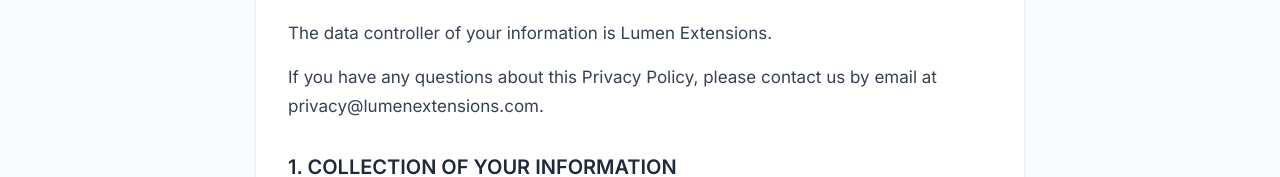
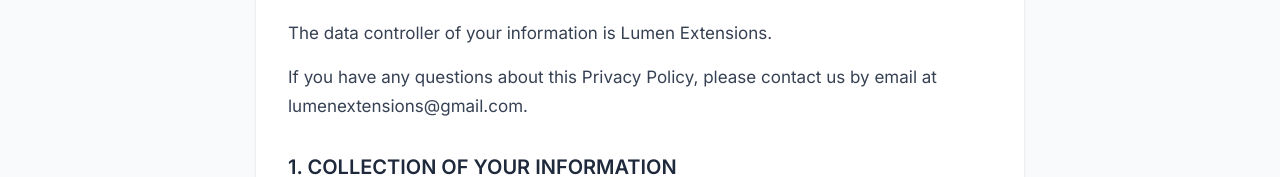
Before and after one commit to lumen-extensions/lumen-extensions.github.io, a Next.js app: page /privacy in a window 1280 px wide. Shown: the part 617-794 px from the top of the page. Built offline with nearby package versions, Linux system fonts and the light colour scheme.

Commit message:
Update contact emails to lumenextensions@gmail.com in Privacy Policy and Terms of Service

```diff
--- a/src/app/privacy/page.tsx
+++ b/src/app/privacy/page.tsx
@@ -42,7 +42,7 @@ export default function PrivacyPage() {
                   The data controller of your information is Lumen Extensions.
                 </p>
                 <p className="text-gray-700">
-                  If you have any questions about this Privacy Policy, please contact us by email at privacy@lumenextensions.com.
+                  If you have any questions about this Privacy Policy, please contact us by email at lumenextensions@gmail.com.
                 </p>
               </section>
 
@@ -181,7 +181,7 @@ export default function PrivacyPage() {
                   <li><strong>Right to Lodge a Complaint:</strong> You have the right to lodge a complaint with the appropriate supervisory authority.</li>
                 </ul>
                 <p className="text-gray-700">
-                  To exercise your rights, please submit a request to privacy@lumenextensions.com. We will respond to
+                  To exercise your rights, please submit a request to lumenextensions@gmail.com. We will respond to
                   your request as promptly as possible.
                 </p>
               </section>
@@ -191,7 +191,7 @@ export default function PrivacyPage() {
                 <p className="text-gray-700">
                   Our Services are not intended for use by children under the age of 13. We do not knowingly collect
                   personal information directly from children under 13. If you have reason to believe that we may have
-                  accidentally received information from a child under 13, please contact us immediately at privacy@lumenextensions.com.
+                  accidentally received information from a child under 13, please contact us immediately at lumenextensions@gmail.com.
                 </p>
               </section>
 
@@ -207,7 +207,7 @@ export default function PrivacyPage() {
               <section className="mb-8">
                 <h2 className="text-xl font-semibold extension-text mb-4">8. CONTACT US</h2>
                 <p className="text-gray-700">
-                  If you have any questions about this Privacy Policy, please contact us by email at privacy@lumenextensions.com.
+                  If you have any questions about this Privacy Policy, please contact us by email at lumenextensions@gmail.com.
                 </p>
               </section>
             </div>
--- a/src/app/terms/page.tsx
+++ b/src/app/terms/page.tsx
@@ -256,7 +256,7 @@ export default function TermsPage() {
                 <ul className="list-disc pl-6 mb-4 text-gray-700 space-y-2">
                   <li><strong>No Patent Infringement:</strong> We have conducted reasonable searches and believe our Services do not infringe on third-party patents.</li>
                   <li><strong>Good Faith:</strong> We operate in good faith and will promptly address any legitimate patent concerns.</li>
-                  <li><strong>Notice:</strong> If you believe our Services infringe on your intellectual property rights, please contact us immediately at legal@lumenextensions.com.</li>
+                  <li><strong>Notice:</strong> If you believe our Services infringe on your intellectual property rights, please contact us immediately at lumenextensions@gmail.com.</li>
                 </ul>
               </section>
 
@@ -272,7 +272,7 @@ export default function TermsPage() {
                 </p>
                 <p className="text-gray-700">
                   <strong>Contact Information:</strong> If you have any questions about these Terms, please contact
-                  us by email at legal@lumenextensions.com.
+                  us by email at lumenextensions@gmail.com.
                 </p>
               </section>
             </div>
```
